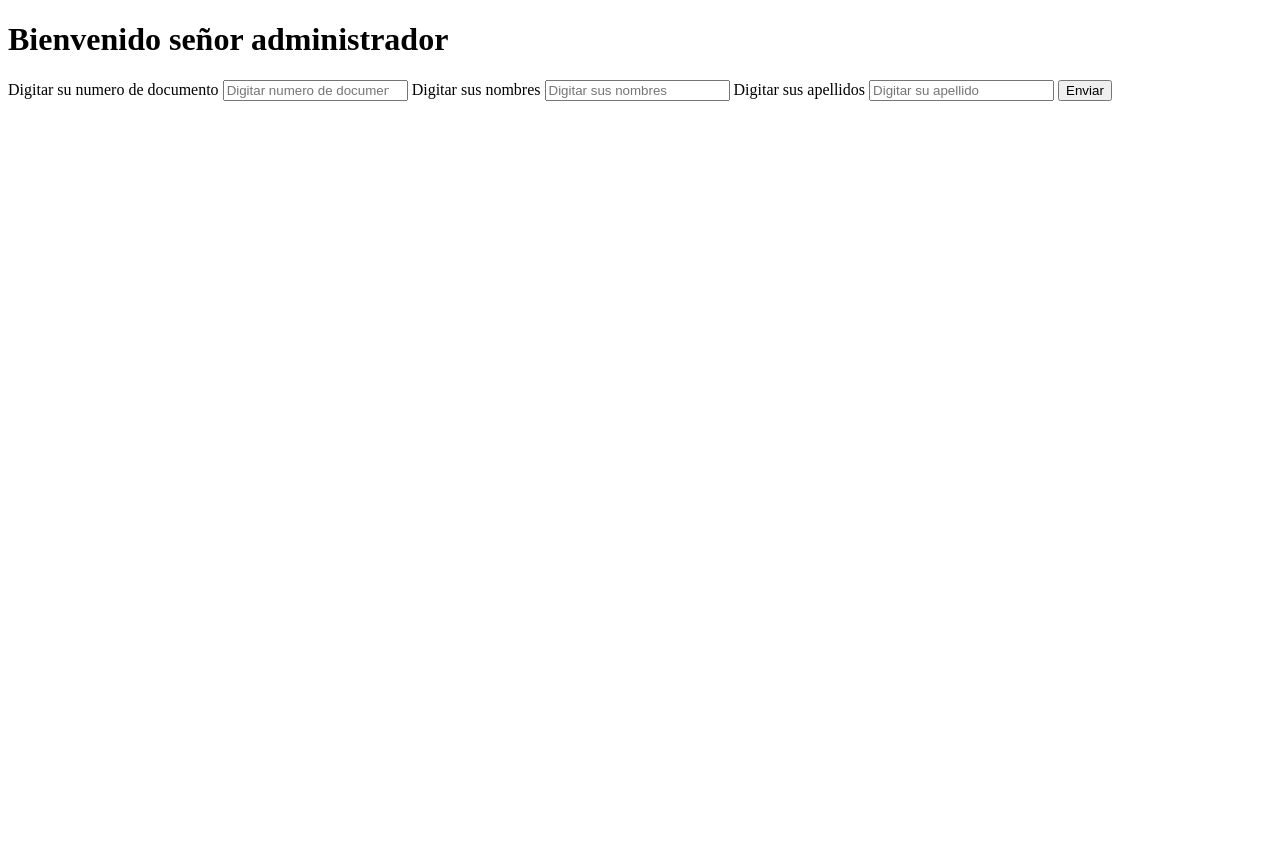
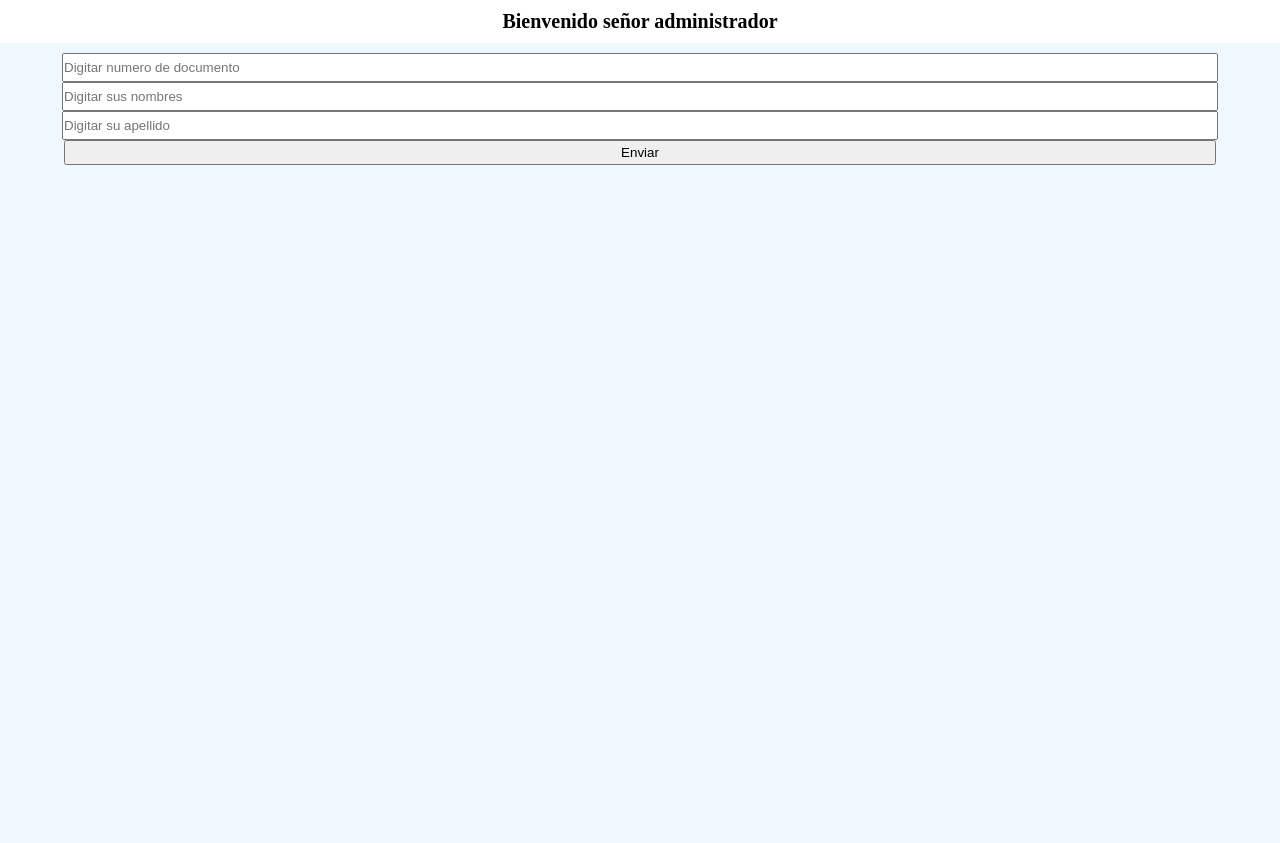
Before and after one commit to JorgeSanchez112/Project_CarFox, a PHP site: page /pres_usuario_nuevo.php in a window 1280 px wide. Before the commit the page ends 101 px from the top, so only its background shows below. Run offline with PHP 8.4, Linux system fonts and the light colour scheme.

Commit message:
Se actualizo la base de datos

```diff
--- /dev/null
+++ b/codigo/css/Style_registro_admin.css
@@ -0,0 +1,29 @@
+*{
+    padding: 0;
+    margin: 0;
+}
+html{
+    font-size: 62.5%;
+}
+header h1{
+    text-align: center;
+    margin: 10px 0 10px 0;
+}
+main{
+    background-color: aliceblue;
+    height: 100vh;
+}
+form{
+    display: flex;
+    flex-direction: column;
+    align-items: center;
+
+    padding: 10px 0 10px 0;
+}
+form label{
+    display: none;
+}
+form input{
+    width: 90%;
+    height: 25px;
+}
--- a/codigo/pres_usuario_nuevo.php
+++ b/codigo/pres_usuario_nuevo.php
@@ -5,10 +5,14 @@
     <meta http-equiv="X-UA-Compatible" content="IE=edge">
     <meta name="viewport" content="width=device-width, initial-scale=1.0">
     <title>Document</title>
+    <link rel="stylesheet" href="css/style_registro_admin.css">
 </head>
 <body>
+    <header>
         <h1>Bienvenido señor administrador</h1>
+    </header>
 
+    <main>
         <form action="neg_dat_registro_administrador.php" method="POST">
             <label for="documento">Digitar su numero de documento</label>
             <input type="number" id="documento" name="documento" placeholder="Digitar numero de documento" require>
@@ -18,6 +22,6 @@
             <input type="text" id="apellido" name="apellido" placeholder="Digitar su apellido" require>
             <input type="submit" value="Enviar">
         </form>
-
+    </main>
 </body>
 </html>
```
Also changed, not shown: BD/proyecto_carfox_inserts_cons_v6.sql (+7 -5 lines). Lines whose indentation alone changed are shown as unchanged.
